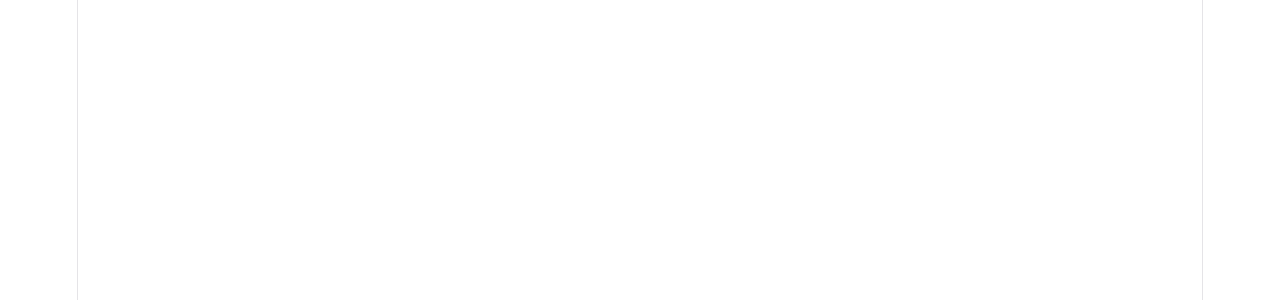
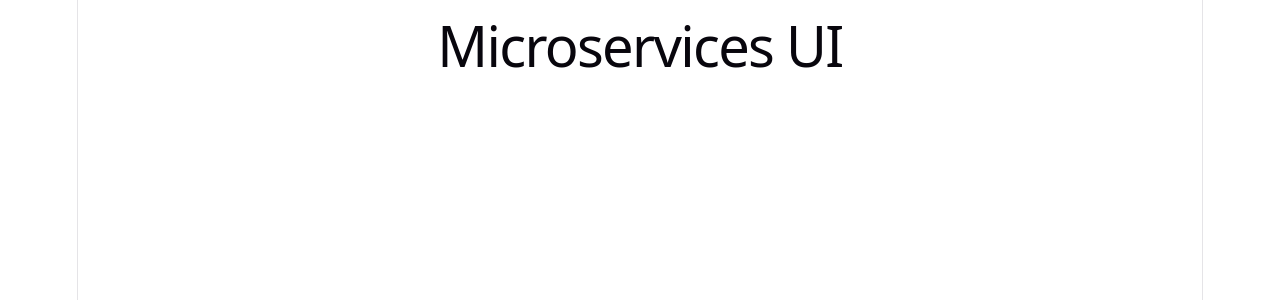
Before and after one commit to Akhila1617/microservices-ui, a React (Vite) app: page / in a window 1280 px wide. Before the commit this address had no page. Shown: the top 300 px of the page. Built offline with nearby package versions, Linux system fonts and the light colour scheme.

Commit message:
Fix frontend routes

```diff
--- a/src/routes/AppRoutes.jsx
+++ b/src/routes/AppRoutes.jsx
@@ -1,4 +1,5 @@
 import { Routes, Route } from "react-router-dom";
+import HomePage from "../pages/HomePage";
 import ProductListPage from "../pages/ProductListPage";
 import AddProductPage from "../pages/AddProductPage";
 import CartPage from "../pages/CartPage";
@@ -6,6 +7,7 @@
 function AppRoutes() {
     return (
         <Routes>
+            <Route path="/" element={<HomePage />} />
             <Route path="/products" element={<ProductListPage />} />
             <Route path="/add-product" element={<AddProductPage />} />
             <Route path="/cart" element={<CartPage />} />
```
